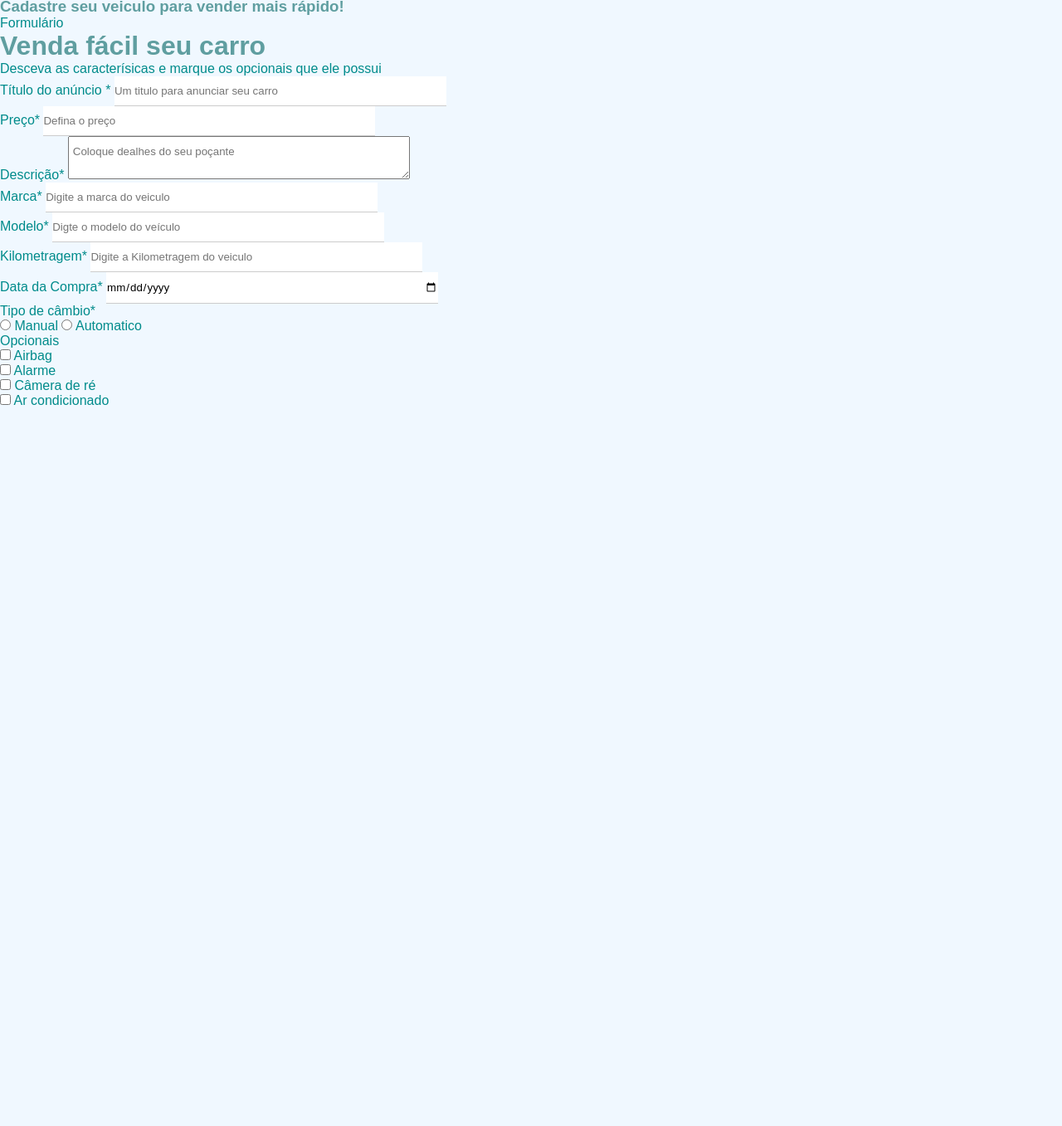
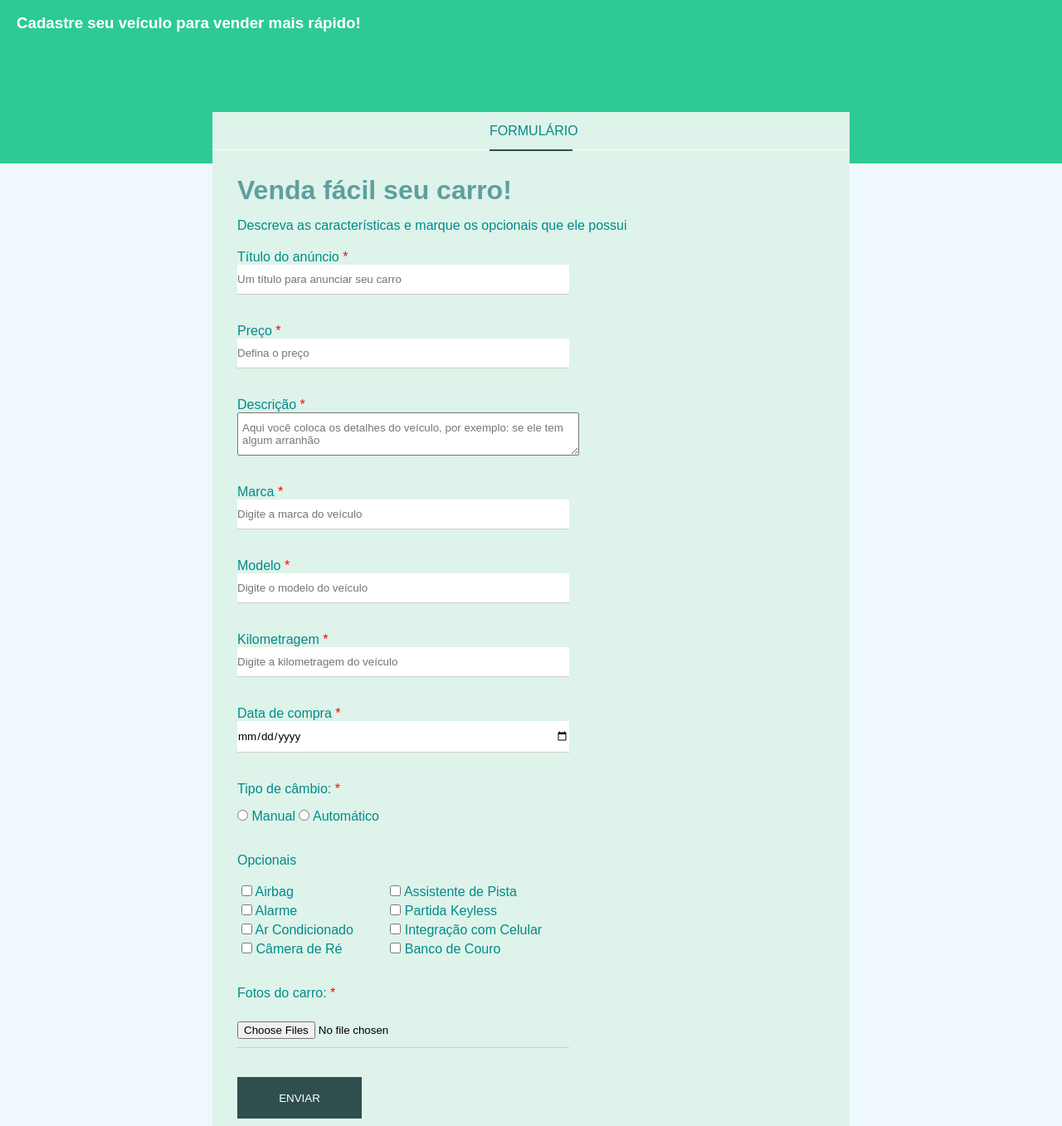
Before and after one commit to KeyroZ935/DFS_AULAS_HTML_CSS, a plain HTML site: page 04.-Projeto_Formulario/index.html in a window 1280 px wide. Shown: the part 3-1360 px from the top of the page at 83% size. Before the commit the page ends 800 px from the top, so only its background shows below. Drawn offline with Linux system fonts and the light colour scheme.

Commit message:
form terminado

```diff
--- a/04.-Projeto_Formulario/css/style.css
+++ b/04.-Projeto_Formulario/css/style.css
@@ -37,3 +37,93 @@ textarea{
  textarea{
     padding: 10px 5px;
  }
+
+ .header{
+    background-color: #2dca96;
+    padding: 20px;
+    height: 160px;
+ }
+
+ .header h3{
+    color: #fff;
+    margin-top: 0;
+ }
+
+ .form-container{
+    background-color: rgb(222, 243, 233);
+    width: 60%;
+    margin: 0 auto;
+    position: relative;
+    top: -62px;
+ }
+
+ .form-header{
+    border-bottom: 1px solid rgb(255, 255, 255) ;
+    height: 45px;
+
+ }
+
+ .form-header p{
+    color: darkcyan;
+    border-bottom: 2px solid darkslategrey;
+    width: 100px;
+    text-align: center;
+    margin: 0 auto;
+    text-transform: uppercase;
+    height: 45px;
+    line-height: 45px;
+ }
+
+ .form-body{
+    padding: 30px;
+ }
+
+ .form-title{
+    margin-bottom: 15px ;
+ }
+
+ .form-body p{
+    margin-bottom: 20px;
+ }
+ .required-field{
+    color: rgb(255, 0, 0);
+ }
+
+ .box-input{
+    margin-bottom: 35px;
+ }
+
+ .block{
+    display: block;
+ }
+
+ .optional-box{
+    display: inline-block;
+    margin: 0 30px 30px 0;
+ }
+
+ .optional-list li{
+    list-style: none;
+    margin: 5px;
+ }
+
+ .box-input p{
+    margin-bottom: 15px;
+ }
+
+ .btn-submit{
+    background-color: darkslategrey;
+    color: #fff;
+    border: 2px solid transparent;
+    width: 150px;
+    height: 50px;
+    cursor: pointer;
+    text-transform: uppercase;
+    transition: 0,5;
+ }
+
+ .btn-submit:hover{
+    background-color: aliceblue;
+    border-color: cadetblue;
+    color: darkcyan;
+ }
--- a/04.-Projeto_Formulario/index.html
+++ b/04.-Projeto_Formulario/index.html
@@ -1,123 +1,245 @@
 <!DOCTYPE html>
-<html lang="en">
+
+<html lang="pt-br">
 
   <head>
-    <meta charset="UTF-8">
-    <meta name="viewport" content="width=device-width, initial-scale=1.0">
-    <link rel="stylesheet" href="css/style.css">
-    <title>Venda de Carros</title>
+
+    <meta charset="UTF-8" />
+
+    <meta http-equiv="X-UA-Compatible" content="IE=edge" />
+
+    <meta name="viewport" content="width=device-width, initial-scale=1.0" />
+
+    <title>Venda seu carro</title>
+
+    <link rel="stylesheet" href="css/style.css" />
+
   </head>
 
   <body>
+
     <div class="container">
 
       <div class="header">
-            <h3>Cadastre seu veiculo para vender mais rápido!</h3>
+
+        <h3>Cadastre seu veículo para vender mais rápido!</h3>
+
       </div>
 
-        <div class="form-conainer">
+      <div class="form-container">
+
         <div class="form-header">
+
           <p>Formulário</p>
 
         </div>
-        </div>
 
         <div class="form-body">
-            <h1 class="form-title">Venda fácil seu carro</h1>
-            <p>Desceva as caracterísicas e marque os opcionais que ele possui</p>
-        </div>
+
+          <h1 class="form-title">Venda fácil seu carro!</h1>
+
+          <p>
+
+            Descreva as características e marque os opcionais que ele possui
+
+          </p>
 
           <form>
-            <div class="box-input">
-                <label for="title"> Título do anúncio <span class="required-field>">*</span></label>
-                <input type="text"
-                 name="title"
-                 id="title"
-                class="block"
-                placeholder="Um titulo para anunciar seu carro"
-                minlength="1"
-                maxlength="30"
-                required>
-            </div>
-            <div class="box-input">
-                <label for="price">Preço<span class="required-field>">*</span></label>
-                <input
-                type="number"
-                name="price"
-                id="price"
-                block="block"
-                placeholder="Defina o preço"
-                required>
-            </div>
 
             <div class="box-input">
-                <label for="description">
-                    Descrição<span class="required-field>">*</span>
-                </label>
 
-                <textarea
-                name="description"
-                id="description"
+              <label for="title"
+
+                >Título do anúncio <span class="required-field">*</span></label
+
+              >
+
+              <input
+
+                type="text"
+
+                name="title"
+
+                id="title"
+
                 class="block"
-                placeholder="Coloque dealhes do seu poçante"></textarea>
+
+                placeholder="Um título para anunciar seu carro"
+
+                minlength="1"
+
+                maxlength="30"
+
+                required
+
+              />
 
             </div>
 
             <div class="box-input">
-                <label for="brand">
-                    Marca<span class="required-field>">*</span>
-                </label>
-                <input type="text"
-                name="brand"
-                id="brand"
+
+              <label for="price"
+
+                >Preço <span class="required-field">*</span></label
+
+              >
+
+              <input
+
+                type="number"
+
+                name="price"
+
+                id="price"
+
                 class="block"
-                placeholder="Digite a marca do veiculo" required>
-            </div>
-            <div class="box-input">
-                <label for="model">Modelo<span class="required-field>">*</span>
-                </label>
-                <input
-                type="text"
-                name="model"
-                id="model"
-                class="block"
-                placeholder="Digte o modelo do veículo"
-                required>
+
+                placeholder="Defina o preço"
+
+                required
+
+              />
+
             </div>
 
             <div class="box-input">
-                <label for="mileage">Kilometragem<span class="required-field>">*</span>
-                </label>
-                <input type="number"
-                name="mileage"
-                id="mileage"
+
+              <label for="description"
+
+                >Descrição <span class="required-field">*</span></label
+
+              >
+
+              <textarea
+
+                name="description"
+
+                id="description"
+
                 class="block"
-                placeholder="Digite a Kilometragem do veiculo"
-                required>
+
+                placeholder="Aqui você coloca os detalhes do veículo, por exemplo: se ele tem algum arranhão"
+
+              ></textarea>
+
             </div>
 
             <div class="box-input">
-                <label for="purchase-date">Data da Compra<span class="required-field>">*</span>
-                </label>
-                <input type="date"
-                name="purchase-date"
-                id="purchase-date"
+
+              <label for="brand"
+
+                >Marca <span class="required-field">*</span></label
+
+              >
+
+              <input
+
+                type="text"
+
+                name="brand"
+
+                id="brand"
+
                 class="block"
-                placeholder="Digite a Data da compra do veiculo "
-                required>
+
+                placeholder="Digite a marca do veículo"
+
+                required
+
+              />
+
             </div>
 
             <div class="box-input">
-                <p> Tipo de câmbio<span class="required-field>">*</span></p>
-                <input type="radio"
-                id="manual"
-                name="gear">
+
+              <label for="model"
+
+                >Modelo <span class="required-field">*</span></label
+
+              >
+
+              <input
+
+                type="text"
+
+                name="model"
+
+                id="model"
+
+                class="block"
+
+                placeholder="Digite o modelo do veículo"
+
+                required
+
+              />
+
+            </div>
+
+            <div class="box-input">
+
+              <label for="mileage"
+
+                >Kilometragem <span class="required-field">*</span></label
+
+              >
+
+              <input
+
+                type="number"
+
+                name="mileage"
+
+                id="mileage"
+
+                class="block"
+
+                placeholder="Digite a kilometragem do veículo"
+
+                required
+
+              />
+
+            </div>
+
+            <div class="box-input">
+
+              <label for="purchase_date"
+
+                >Data de compra <span class="required-field">*</span></label
+
+              >
+
+              <input
+
+                type="date"
+
+                name="purchase_date"
+
+                id="purchase_date"
+
+                class="block"
+
+                required
+
+              />
+
+            </div>
+
+            <div class="box-input">
+
+              <p>Tipo de câmbio: <span class="required-field">*</span></p>
+
+              <input type="radio" id="manual" name="gear" />
+
               <label for="manual">Manual</label>
-                <input type="radio"
-                id="auto"
-                name="gear">
-                <label for="auto">Automatico</label>
+
+              <input type="radio" id="auto" name="gear" />
+
+              <label for="auto">Automático</label>
+
             </div>
+
             <div class="optional-box">
 
               <p>Opcionais</p>
@@ -126,13 +248,17 @@
 
                 <li>
 
-                        <input type="checkbox"
+                  <input
+
+                    type="checkbox"
 
                     id="airbag"
 
                     name="optional[]"
 
-                        value="airbag">
+                    value="airbag"
+
+                  />
 
                   <label for="airbag">Airbag</label>
 
@@ -140,46 +266,164 @@
 
                 <li>
 
-                        <input type="checkbox"
+                  <input
+
+                    type="checkbox"
 
                     id="alarm"
 
                     name="optional[]"
 
-                        value="alarm">
+                    value="alarm"
+
+                  />
 
                   <label for="alarm">Alarme</label>
 
                 </li>
 
                 <li>
-                        <input type="checkbox"
-                        name="optional[]"
-                        id="reverse-camera"
-                        value="reverse-camera">
-                        <label for="reverse-camera">Câmera de ré</label>
+
+                  <input type="checkbox" id="ac" name="optional[]" value="ac" />
+
+                  <label for="ac">Ar Condicionado</label>
+
                 </li>
 
                 <li>
-                        <input type="checkbox"
-                        id="ac"
+
+                  <input
+
+                    type="checkbox"
+
+                    id="reverse_camera"
+
                     name="optional[]"
-                        value="ac">
-                        <label for="ac">Ar condicionado</label>
+
+                    value="reverse_camera"
+
+                  />
+
+                  <label for="reverse_camera">Câmera de Ré</label>
+
                 </li>
+
               </ul>
-
-
 
             </div>
 
+            <div class="optional-box">
+
+              <ul class="optional-list">
+
+                <li>
+
+                  <input
+
+                    type="checkbox"
+
+                    id="lane_assist"
+
+                    name="optional[]"
+
+                    value="lane_assist"
+
+                  />
+
+                  <label for="lane_assist">Assistente de Pista</label>
+
+                </li>
+
+                <li>
+
+                  <input
+
+                    type="checkbox"
+
+                    id="keyless"
+
+                    name="optional[]"
+
+                    value="keyless"
+
+                  />
+
+                  <label for="keyless">Partida Keyless</label>
+
+                </li>
+
+                <li>
+
+                  <input
+
+                    type="checkbox"
+
+                    id="smartphone"
+
+                    name="optional[]"
+
+                    value="smartphone"
+
+                  />
+
+                  <label for="smartphone">Integração com Celular</label>
+
+                </li>
+
+                <li>
+
+                  <input
+
+                    type="checkbox"
+
+                    id="leather_seat"
+
+                    name="optional[]"
+
+                    value="leather_seat"
+
+                  />
+
+                  <label for="leather_seat">Banco de Couro</label>
+
+                </li>
+
+              </ul>
+
+            </div>
+
+            <div class="box-input">
+
+              <p>Fotos do carro: <span class="required-field">*</span></p>
+
+              <input
+
+                type="file"
+
+                multiple
+
+                accept="image/png, image/jpg"
+
+                id="images"
+
+                name="images"
+
+                required
+
+              />
+
+            </div>
+
+            <input type="submit" value="Enviar" class="btn-submit" />
+
           </form>
 
-
-
-
+        </div>
 
       </div>
+
+    </div>
+
   </body>
 
 </html>
```
Lines whose indentation alone changed are shown as unchanged.
